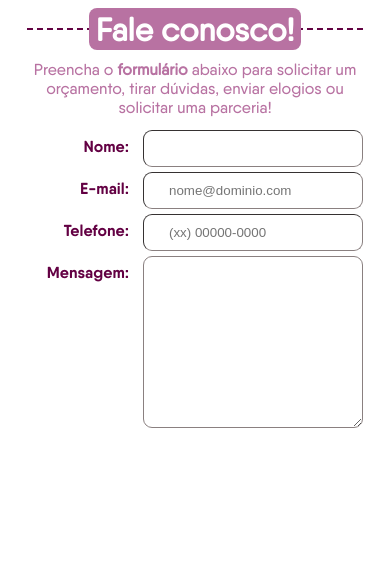
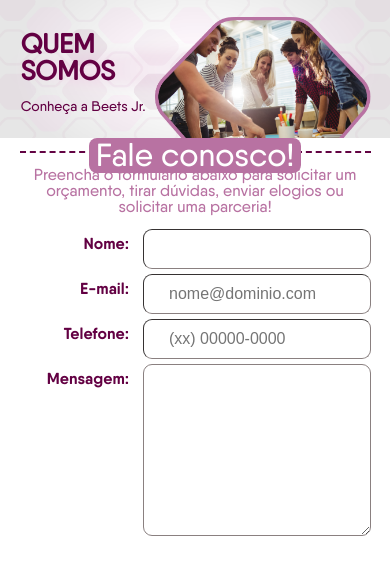
Before and after one commit to Beets-Jr/nosso-site, a PHP site: page /quem-somos.html in a window 390 px wide. Shown: the top 575 px of the page. Run offline with PHP 8.4, Linux system fonts and the light colour scheme.

Commit message:
finalizado

```diff
--- a/quem-somos.css
+++ b/quem-somos.css
@@ -14,7 +14,108 @@
 }
 
 body {
-    font-family: 'Qanelas-medium';
+    font-family: 'Qanelas-medium', Calibri;
+}
+
+/*Banner*/
+#banner {
+    width: 100%;
+    position: relative;
+  /* Position and center the image to scale nicely on all screens */
+    background-position: center;
+    background-repeat: no-repeat;
+    background-size: cover;
+    font-family: 'Qanelas-medium', Calibri;
+}
+
+.banner-img {
+    position: relative;
+    width: 100%;
+}
+
+/*---BANNER---*/
+
+.banner-txt {
+    text-align: left;
+    position: absolute;
+    left: 30%;
+    top: 40%;
+    transform: translate(-55%, -30%);
+    color: #630043;
+}
+
+
+/* Padrão desktop (mais de 960px) */
+#banner-titulo{
+    font-size: 60px;
+    max-width: 60%;
+    top: 47%;
+    padding-bottom: 15px;
+    font-weight: bold;
+}
+
+#banner-subtitulo{
+    font-size: 32px;
+    max-width: 80%;
+}
+
+/* Smaller than standard 960 (devices and browsers) */
+@media only screen and (max-width: 959px) {
+    .banner-txt{
+        top: 40%;
+    }
+
+    #banner-titulo {
+        font-size: 50px;
+        max-width: 60%;
+        top: 45%;
+    }
+    #banner-subtitulo {
+        font-size: 25px;
+        max-width: 80%;
+        top: 40%;
+    }
+}
+
+/* Mobile Tablet (devices and browser) */
+@media only screen and (max-width: 800px) {
+    #banner-titulo{
+        font-size: 40px;
+        max-width: 60%;
+        top: 40%;
+    }
+    #banner-subtitulo {
+        font-size: 20px;
+        max-width: 80%;
+        top: 38%;
+    }
+}
+
+/* Mobile (devices and browser) */
+@media only screen and (max-width: 550px) {
+
+    #banner-titulo {
+        font-size: 27px;
+        max-width: 70%;
+    }
+    #banner-subtitulo {
+        font-size: 14px;
+        max-width: 80%;
+        top: 20%;
+    }
+}
+
+@media only screen and (max-width: 375px) {
+
+    #banner-titulo {
+        font-size: 20px;
+        max-width: 70%;
+    }
+    #banner-subtitulo {
+        font-size: 10px;
+        max-width: 80%;
+        top: 20%;
+    }
 }
 
 #fale-conosco {
@@ -23,6 +124,7 @@ body {
     width: 90%;
     justify-content: center;
     margin: 0 auto;
+    font-family: 'Qanelas-medium', Calibri;
 }
 
 #titulo-fale-conosco {
--- a/quem-somos.html
+++ b/quem-somos.html
@@ -7,9 +7,19 @@
     <meta name="viewport" content="width=device-width, initial-scale=1.0">
     <title>Beets Jr - Quem Somos</title>
     <link rel="stylesheet" type="text/css" href="quem-somos.css">
+    <link rel="stylesheet" type="text/css" href="reset.css">
 </head>
 
 <body>
+
+    <section id="banner">
+        <img class="banner-img" alt="Banner com foto de pessoas trabalhando em mesa de escritório" src="img/banner_quem-somos.png">
+        <div class="banner-txt">
+            <h1 id="banner-titulo">QUEM SOMOS</h1>
+            <p id="banner-subtitulo">Conheça a Beets Jr.</p>
+        </div>
+    </section>
+
     <section id="fale-conosco">
 
         <h3 id="titulo-fale-conosco">Fale conosco!</h3>
```
Also changed, not shown: img/banner_quem-somos.png (added).
